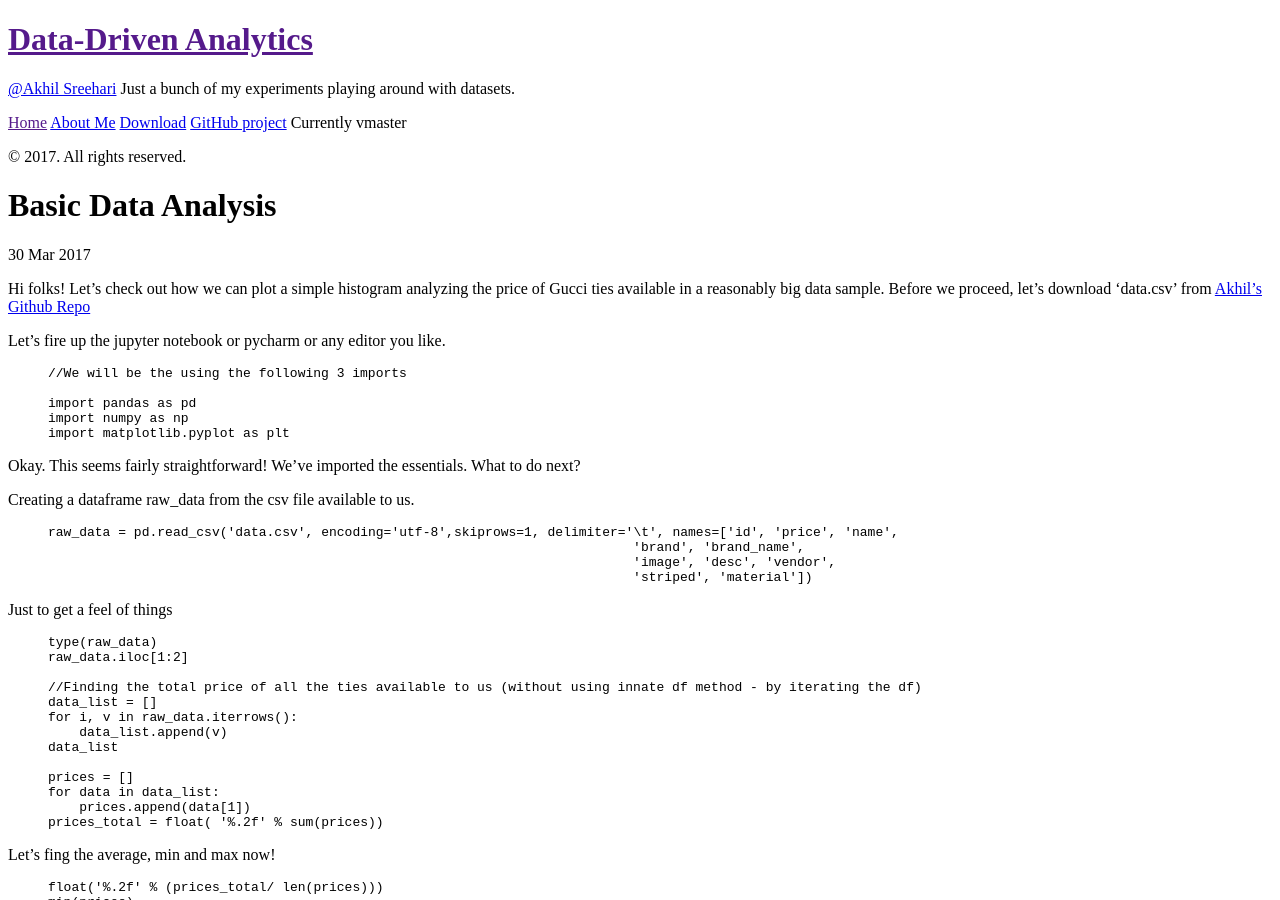
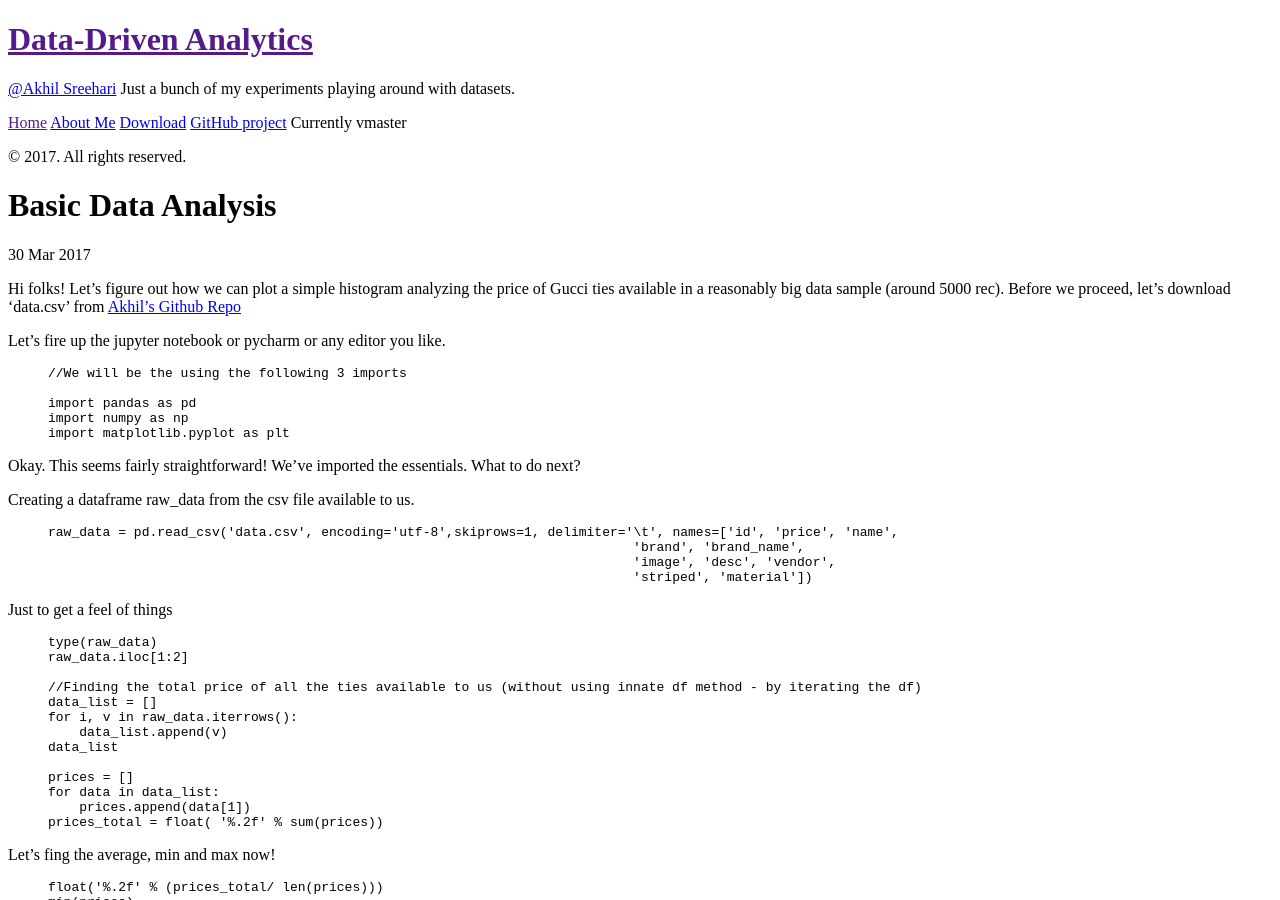
Before and after one commit to akhil-sreehari/akhil-sreehari-github.io, a Jekyll site: the page built from _posts/2017-03-30-Beauty-of-data.md, in a window 1280 px wide and 900 px high. Built offline with Jekyll 4.4.1, drawn with Linux system fonts in a browser that asks for light colours; some of the changed text lies outside the part shown.

```diff
--- a/_posts/2017-03-30-Beauty-of-data.md
+++ b/_posts/2017-03-30-Beauty-of-data.md
@@ -3,8 +3,8 @@ layout: post
 title: Basic Data Analysis
 ---
 
-Hi folks! Let's check out how we can plot a simple histogram analyzing the price of Gucci ties available in a reasonably big data sample.
-Before we proceed, let's download 'data.csv' from [Akhil's Github Repo](https://github.com/akhil-sreehari/TieAnalysis)
+Hi folks! Let's figure out how we can plot a simple histogram analyzing the price of Gucci ties available in a reasonably big data sample (around 5000 rec).
+Before we proceed, let's download 'data.csv' from [Akhil's Github Repo](https://github.com/akhil-sreehari/BasicDataAnalysis)
 
 Let's fire up the jupyter notebook or pycharm or any editor you like.
 
```
Also changed, not shown: other parts of _posts/2017-03-30-Beauty-of-data.md (+1 -1 lines).
